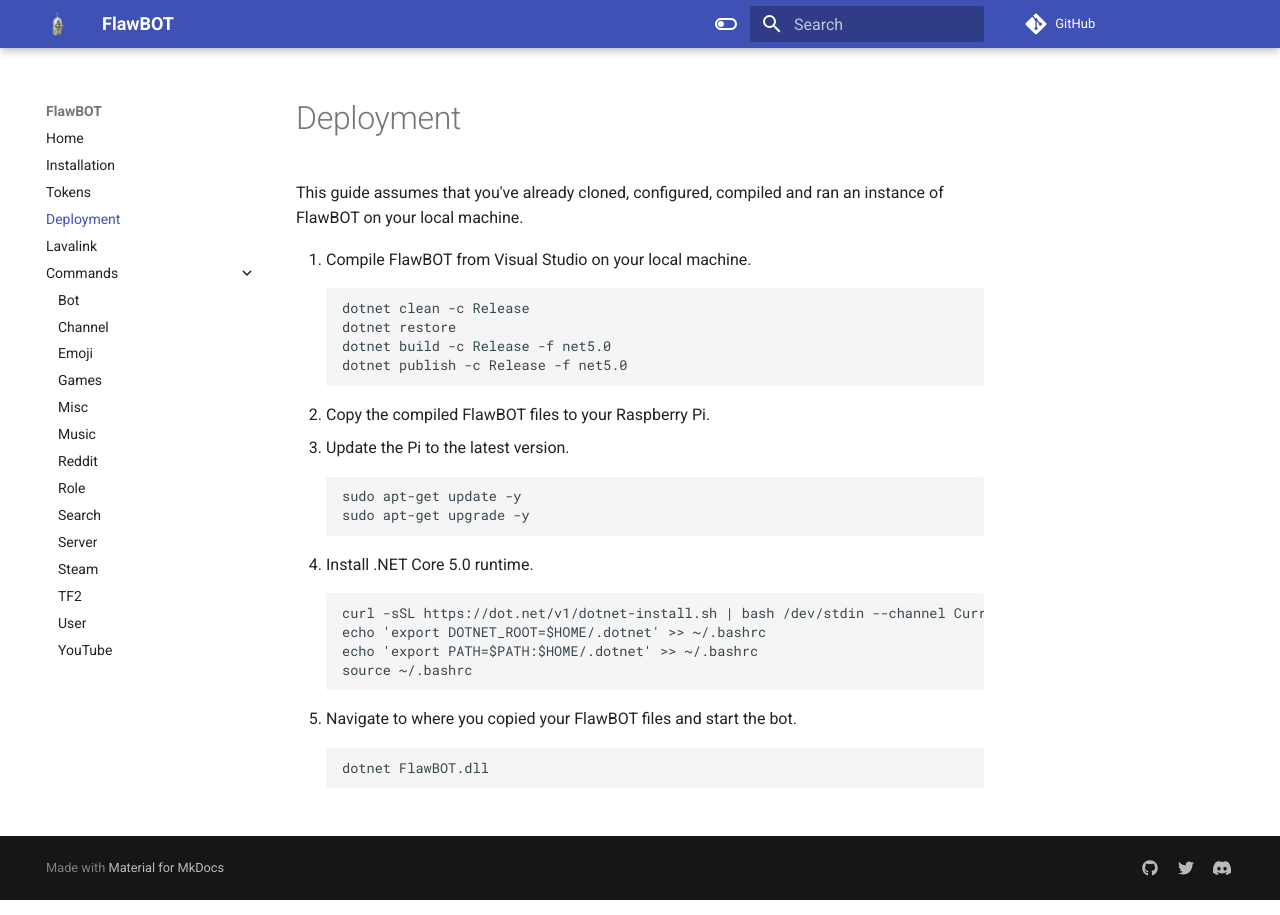
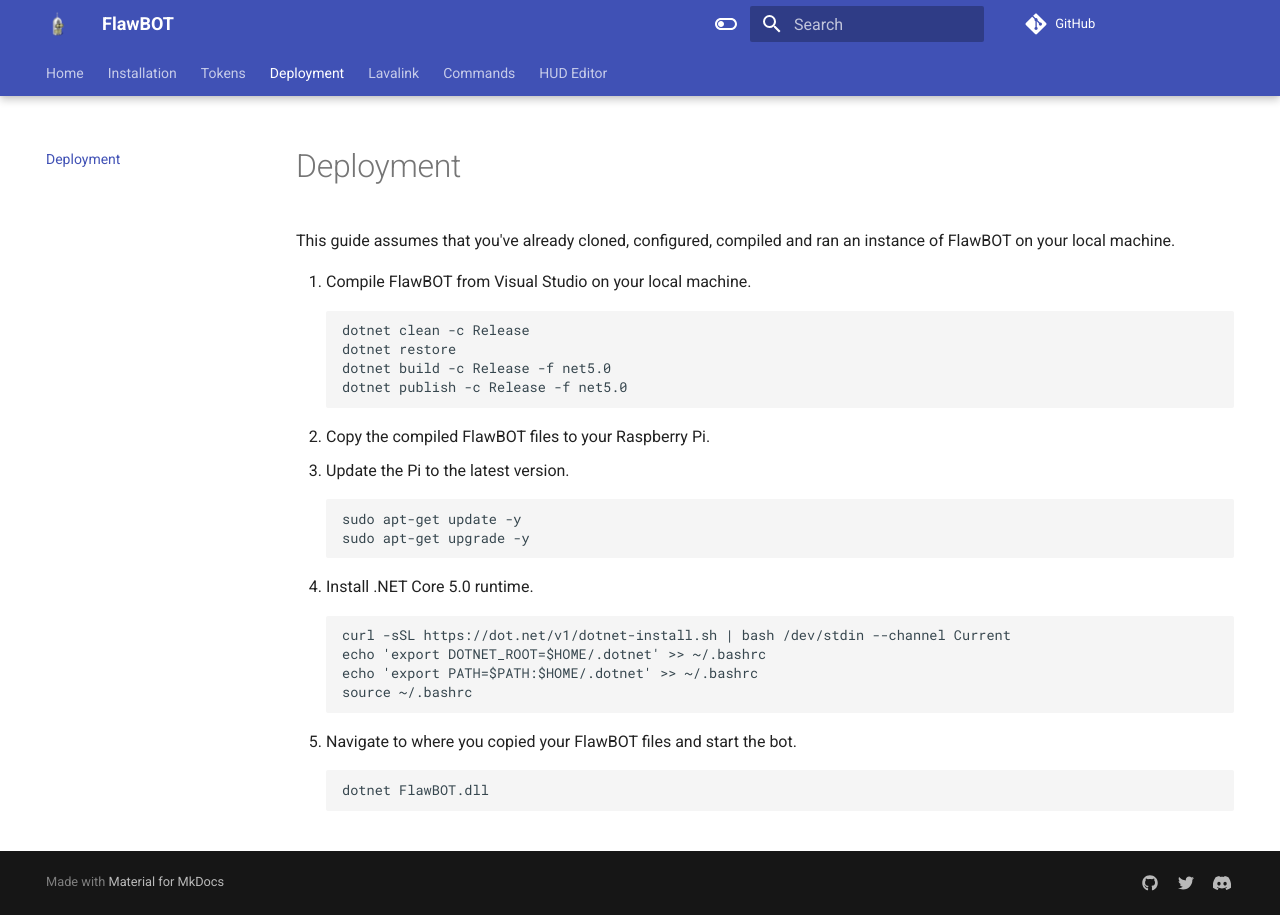
Before and after one commit to CriticalFlaw/FlawBOT, an MkDocs documentation site: the page built from docs/deploy.md, in a window 1280 px wide. Built offline with MkDocs 1.6.1 and Material for MkDocs 9.7.7, drawn with Linux system fonts in a browser that asks for light colours; comment, search, counter and statistics services are not loaded.

Commit message:
Update mkdocs.yml

```diff
--- a/mkdocs.yml
+++ b/mkdocs.yml
@@ -1,12 +1,25 @@
 site_name: FlawBOT
 site_author: criticalflaw
+site_url: https://www.flawbot.criticalflaw.ca/
 theme:
     language: en
     name: material
     logo: resources/favicon.ico
     favicon: resources/favicon.ico
     features:
+        - navigation.sections
+        - navigation.top
+        - navigation.tabs
+        - navigation.tabs.sticky
+        - navigation.sections
         - navigation.expand
+        - navigation.indexes
+        - navigation.tracking
+        - toc.integrate
+        - header.autohide
+        - content.tabs.link
+        - search.suggest
+        - search.highlight
     palette:
         - scheme: default
           primary: indigo
@@ -21,7 +34,6 @@ theme:
             icon: material/toggle-switch
             name: Switch to light mode
 repo_name: GitHub
-site_url: https://www.flawbot.criticalflaw.ca/
 repo_url: https://github.com/CriticalFlaw/FlawBOT/
 nav:
     - Home: 'index.md'
@@ -44,6 +56,7 @@ nav:
         - TF2: 'cmd/tf2.md'
         - User: 'cmd/user.md'
         - YouTube: 'cmd/youtube.md'
+    - HUD Editor: 'https://www.editor.criticalflaw.ca/'
 hide:
     - toc
 markdown_extensions:
```
